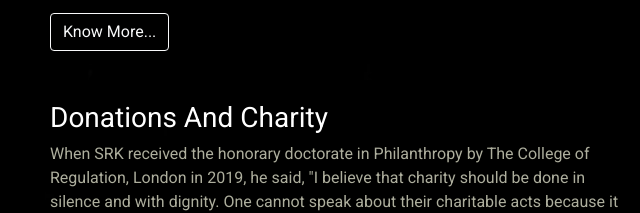
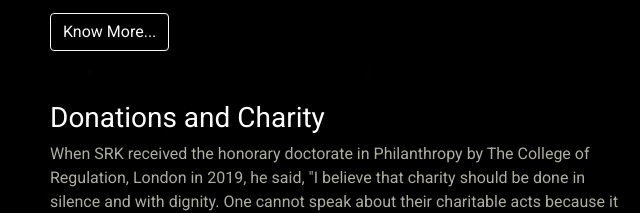
Before and after one commit to apurvashivam08/SRK-Tribute-Page, a plain HTML site: page index.html in a window 1280 px wide. Shown: the part 907-1120 px from the top of the page, 0-640 px from the left. Drawn offline with nearby package versions, Linux system fonts and the light colour scheme.

Commit message:
Update index.html

```diff
--- a/index.html
+++ b/index.html
@@ -149,7 +149,7 @@
   <section id=honors>
     <div class="row">
       <div class="col-lg-6 col-md-6">
-        <h3>Donations And Charity</h3>
+        <h3>Donations and Charity</h3>
         <p class="acting-p">When SRK received the honorary doctorate in Philanthropy by The College of Regulation, London in 2019, he said, "I believe that charity should be done in silence and with dignity. One cannot speak about their charitable acts because it loses its purpose. I have been privileged to be able to use my status as a public personality to champion causes close to my heart".</p>
          <!-- Button trigger modal -->
         <button type="button" class="btn btn-outline-light" data-toggle="modal" data-target="#ow">
```
